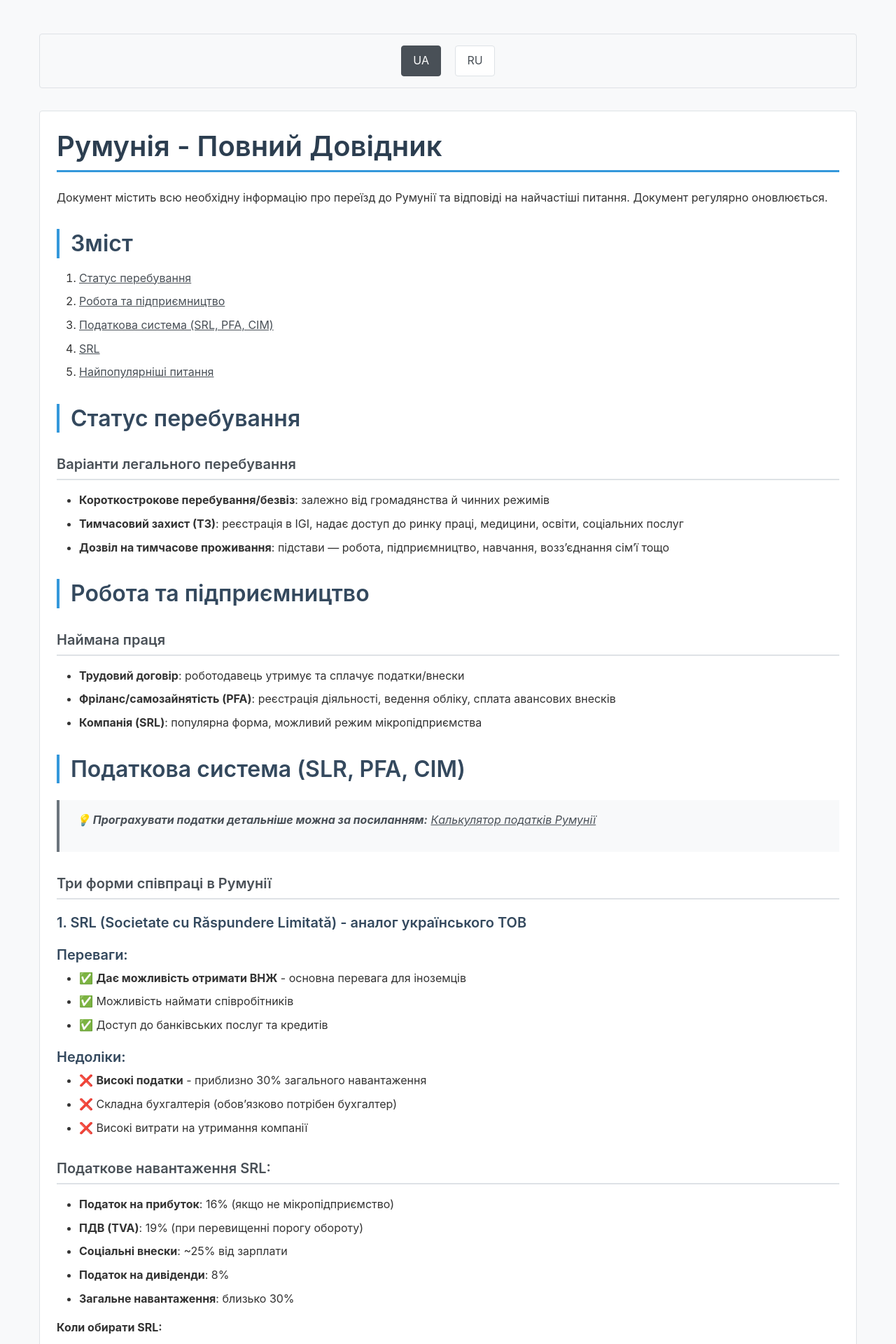
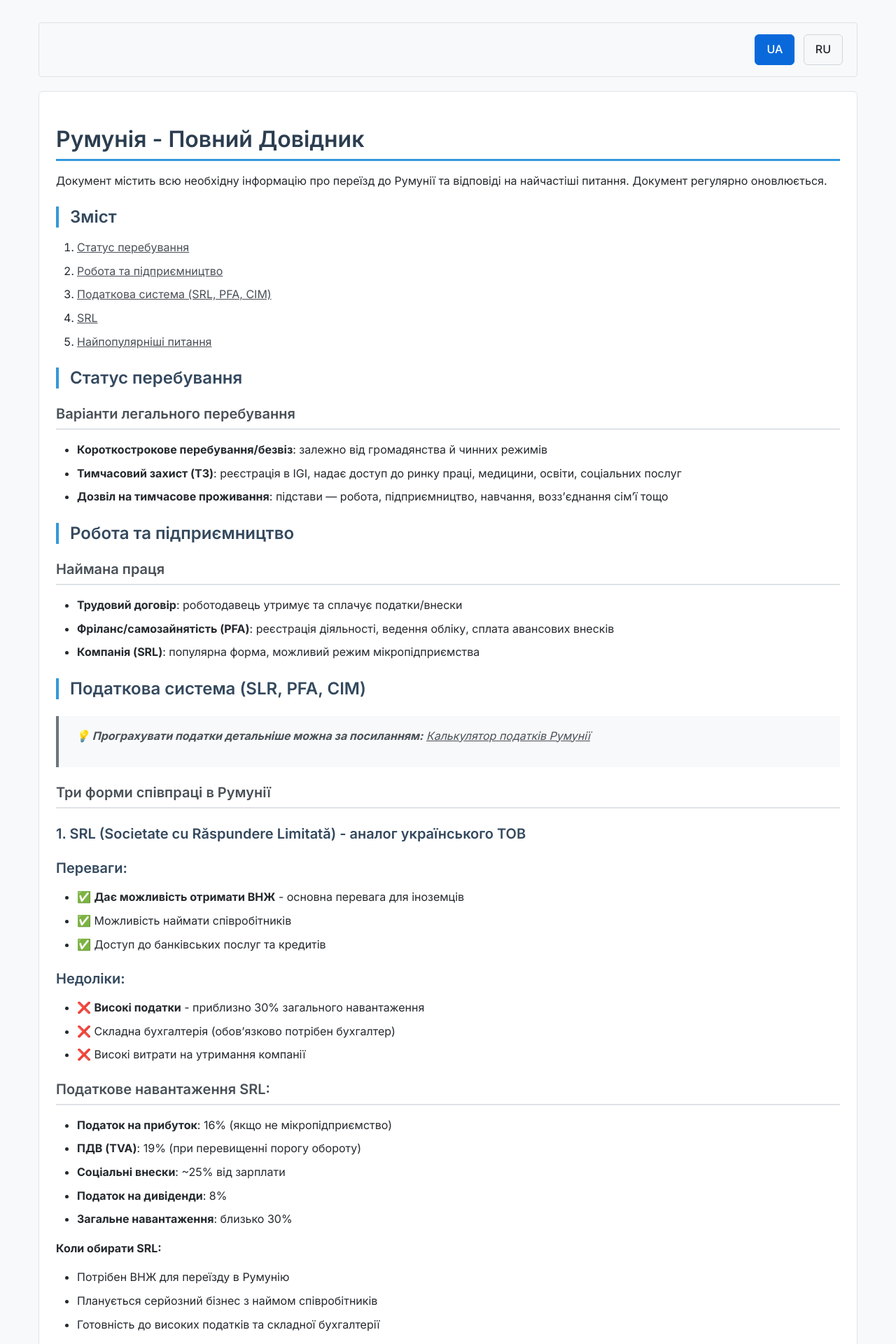
Before and after one commit to Pokalchukkk/romania-relocation-guide, a Jekyll site: the page built from ua/index.md, in a window 1280 px wide. Shown: the top 1920 px of the page at 70% size. Built offline with Jekyll 4.4.1, drawn with Linux system fonts in a browser that asks for light colours.

Commit message:
Fix CSS loading: add .nojekyll file, multiple CSS paths, and fallback styles

```diff
--- a/_includes/head.html
+++ b/_includes/head.html
@@ -14,6 +14,7 @@
 
 <!-- Stylesheets -->
 <link rel="stylesheet" href="{{ '/assets/css/style.css' | relative_url }}">
+<link rel="stylesheet" href="{{ site.baseurl }}/assets/css/style.css">
 
 <!-- Google Fonts -->
 <link rel="preconnect" href="https://fonts.googleapis.com">
@@ -52,4 +53,76 @@
   body.lang-en {
     font-family: 'Inter', -apple-system, BlinkMacSystemFont, 'Segoe UI', sans-serif;
   }
+
+  /* Fallback styles if external CSS doesn't load */
+  .container-lg {
+    max-width: 1200px;
+    margin: 0 auto;
+    padding: 0 15px;
+  }
+
+  .markdown-body {
+    font-family: 'Inter', -apple-system, BlinkMacSystemFont, 'Segoe UI', sans-serif;
+    line-height: 1.6;
+    color: #24292e;
+  }
+
+  .card {
+    background: #fff;
+    border: 1px solid #e1e4e8;
+    border-radius: 6px;
+    padding: 24px;
+    margin: 16px 0;
+  }
+
+  h1, h2, h3, h4, h5, h6 {
+    margin-top: 24px;
+    margin-bottom: 16px;
+    font-weight: 600;
+    line-height: 1.25;
+  }
+
+  h1 { font-size: 2em; }
+  h2 { font-size: 1.5em; }
+  h3 { font-size: 1.25em; }
+
+  ul, ol {
+    margin: 16px 0;
+    padding-left: 30px;
+  }
+
+  li {
+    margin: 8px 0;
+  }
+
+  .language-switcher {
+    text-align: right;
+    margin-bottom: 20px;
+  }
+
+  .language-switcher a {
+    display: inline-block;
+    padding: 8px 16px;
+    margin: 0 4px;
+    background: #f6f8fa;
+    border: 1px solid #d0d7de;
+    border-radius: 6px;
+    text-decoration: none;
+    color: #24292e;
+    font-weight: 500;
+  }
+
+  .language-switcher a.active {
+    background: #0969da;
+    color: #fff;
+    border-color: #0969da;
+  }
+
+  .language-switcher a:hover {
+    background: #f3f4f6;
+  }
+
+  .language-switcher a.active:hover {
+    background: #0860ca;
+  }
 </style>
```
Also changed, not shown: .nojekyll (added).
